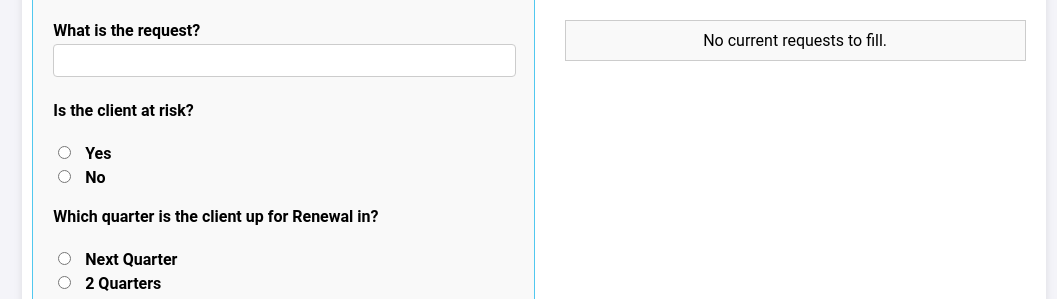
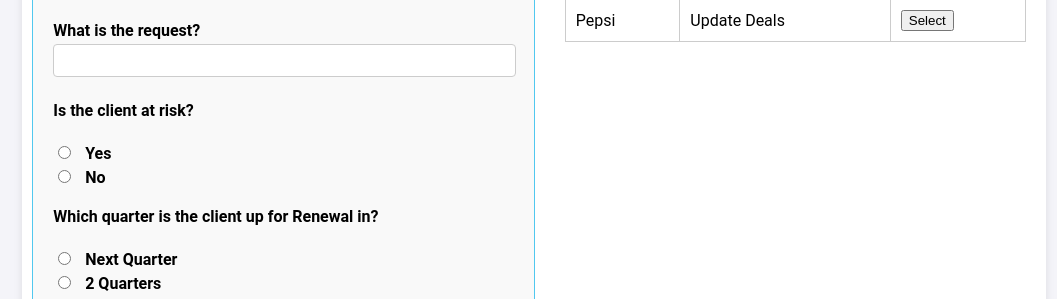
Before and after one commit to cbh49/suClientDash, a Flask app: page / in a window 1280 px wide. Shown: the part 287-586 px from the top of the page, without its empty margins (106-1163 px from the left). Run offline with Flask 2, Linux system fonts and the light colour scheme; data comes from the database, SQL or seed files in the repository.

Commit message:
Added final updates

```diff
--- a/main.py
+++ b/main.py
@@ -68,10 +68,10 @@ def submit_form_part1():
                   (client, request_text, atRisk, quarter, revenue))
         conn.commit()
 
-        partial_requests = query_db('SELECT * FROM partial_requests')
+        partial_requests = fetch_partial_requests()
         conn.close()
 
-        return jsonify({'partialRequests': partial_requests})
+        return jsonify(partial_requests)
     except Exception as e:
         return jsonify({'error': str(e)}), 500
 
@@ -106,9 +106,10 @@ def submit_form_part2():
         final_requests = query_db('SELECT * FROM final_requests ORDER BY total DESC')
         conn.close()
 
-        return jsonify({'finalRequests': final_requests})
+        return jsonify(final_requests)
     except Exception as e:
         return jsonify({'error': str(e)}), 500
+
 
 @app.route('/get-partial-requests', methods=['GET'])
 def get_partial_requests():
--- a/templates/index.html
+++ b/templates/index.html
@@ -206,7 +206,7 @@
     .then(data => {
         console.log('Form part 2 submission data:', data);  // Debugging line
         document.getElementById('clientFormPart2').style.display = 'none';
-                updateFinalTable(data.finalRequests);
+        updateFinalTable(data);
         this.reset();
         fetch('/get-partial-requests')
             .then(response => response.json())
@@ -223,15 +223,12 @@
     const tableBody = document.querySelector('#partialRequestsTable tbody');
     const noRequestsMessage = document.getElementById('noRequestsMessage');
 
-    // Ensure data.partialRequests is an array
-    const requests = data.partialRequests || [];
-
     tableBody.innerHTML = '';
-    if (requests.length === 0) {
+    if (data.length === 0) {
         noRequestsMessage.style.display = 'block';
     } else {
         noRequestsMessage.style.display = 'none';
-        requests.forEach((item, index) => {
+        data.forEach((item, index) => {
             const row = document.createElement('tr');
             const clientCell = document.createElement('td');
             clientCell.textContent = item.client;
@@ -264,28 +261,25 @@ function updateFinalTable(data) {
     console.log('Updating final table with data:', data);
     const tableBody = document.querySelector('#finalRequestsTable tbody');
 
-    // Ensure data.finalRequests is an array
-    const requests = data.finalRequests || [];
-
     tableBody.innerHTML = '';
-    requests.forEach((item, index) => {
+    data.forEach((item, index) => {
         const row = document.createElement('tr');
 
         const clientCell = document.createElement('td');
-        clientCell.textContent = item[1];  // Correct index for client name
+        clientCell.textContent = item.client;  // Correct index for client name
         row.appendChild(clientCell);
 
         const requestCell = document.createElement('td');
-        requestCell.textContent = item[2];  // Correct index for request
+        requestCell.textContent = item.request;  // Correct index for request
         row.appendChild(requestCell);
 
         const totalCell = document.createElement('td');
-        totalCell.textContent = item[3];  // Correct index for total
+        totalCell.textContent = item.total;  // Correct index for total
         row.appendChild(totalCell);
 
         const averageCell = document.createElement('td');
-        if (item[4] !== undefined && item[4] !== null) {
-            averageCell.textContent = parseFloat(item[4]).toFixed(2);  // Correct index for average
+        if (item.average !== undefined && item.average !== null) {
+            averageCell.textContent = parseFloat(item.average).toFixed(2);  // Correct index for average
         } else {
             averageCell.textContent = 'N/A';  // Handle undefined or null average
         }
@@ -293,7 +287,7 @@ function updateFinalTable(data) {
 
         const trashCell = document.createElement('td');
         const button = document.createElement('button');
-        button.dataset.clientId = item[0];  // Store clientId in dataset
+        button.dataset.clientId = item.clientId;  // Store clientId in dataset
         const img = document.createElement('img');
         img.src = '/static/trash.png';
         img.alt = 'Trash';
@@ -307,6 +301,7 @@ function updateFinalTable(data) {
         tableBody.appendChild(row);
     });
 }
+
 
 
         function handleDelete(event) {
```
Lines whose indentation alone changed are shown as unchanged.
